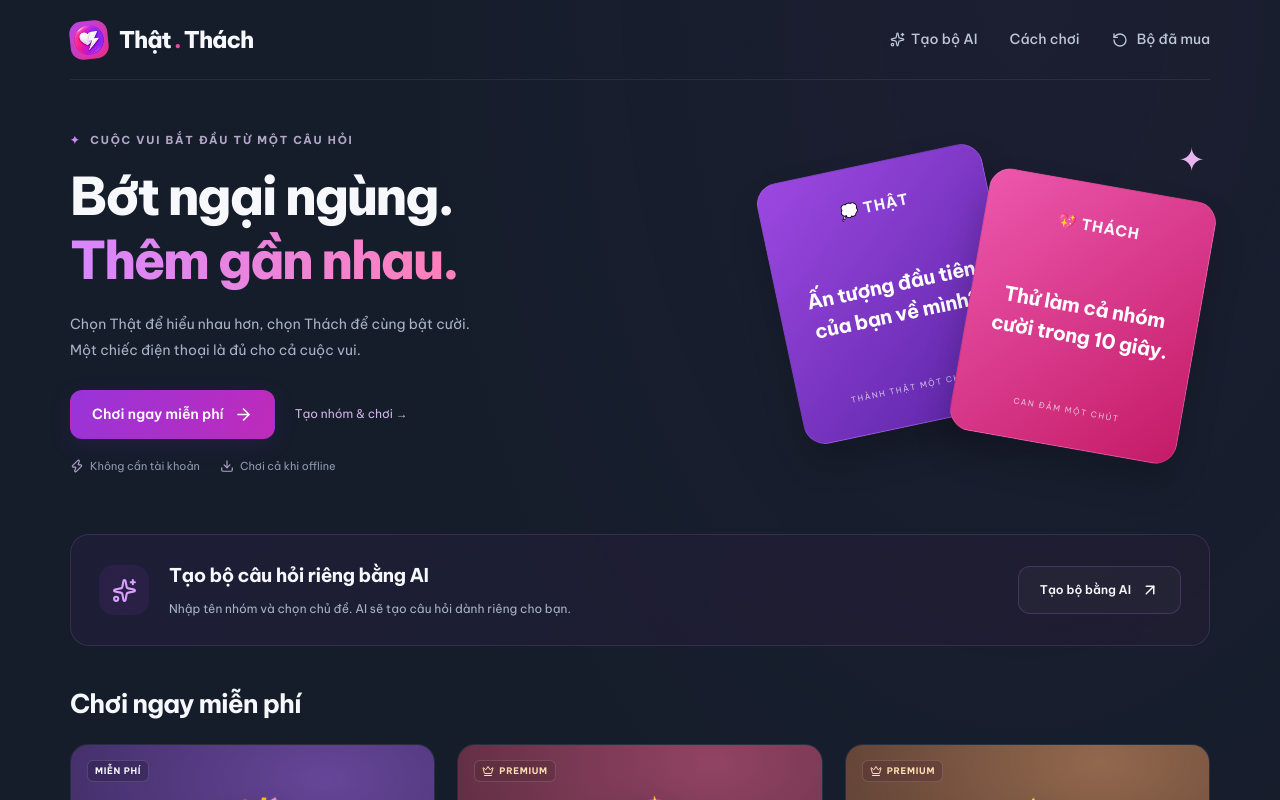
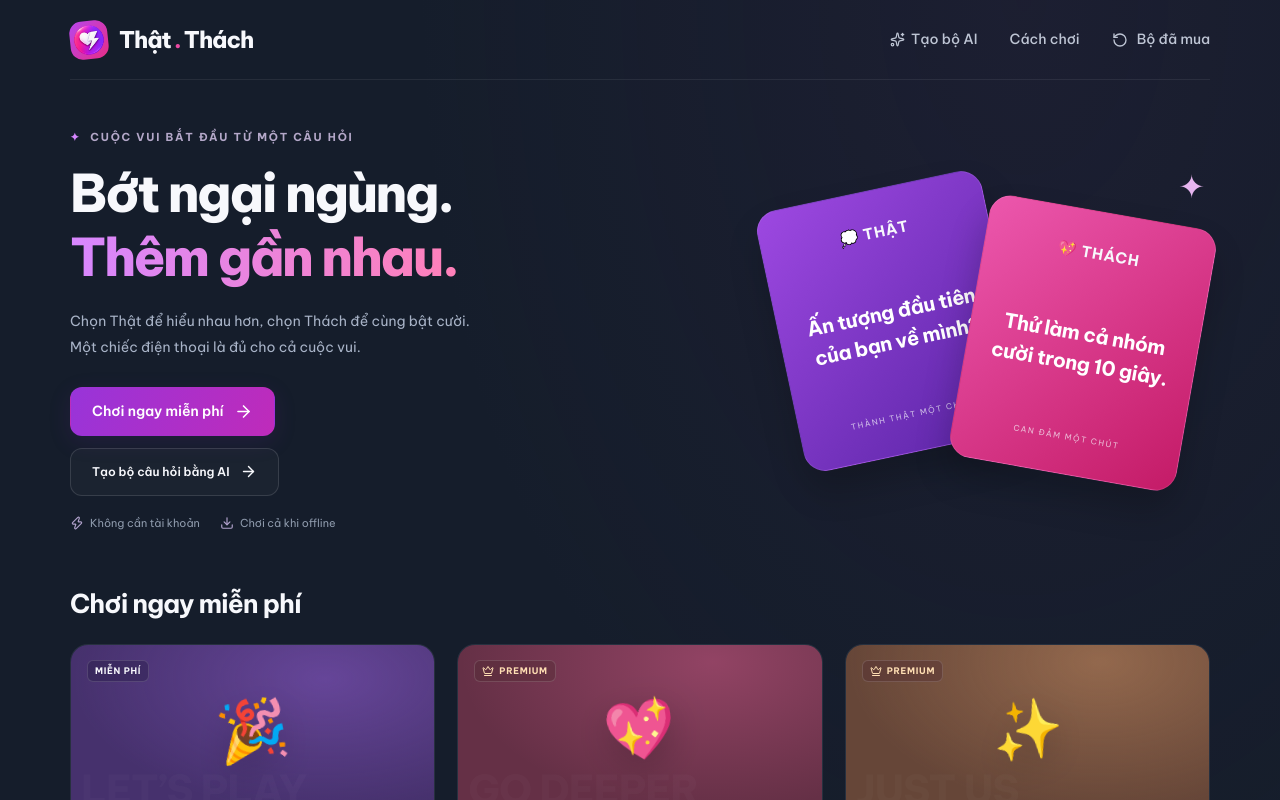
Before and after one commit to liemnguyenthanh/truthordaregame, a Next.js app: page /vi in a window 1280 px wide. Shown: the top 800 px of the page. Built offline with nearby package versions, Linux system fonts and the light colour scheme; no server answers.

Commit message:
Move AI builder action into hero

```diff
--- a/app/globals.css
+++ b/app/globals.css
@@ -1086,10 +1086,14 @@ summary:focus-visible {
 
 .intro-actions {
   display: flex;
-  align-items: center;
-  gap: 20px;
-  flex-wrap: wrap;
+  flex-direction: column;
+  align-items: flex-start;
+  gap: 12px;
 }
+.ai-start {
+  font-size: 12px;
+}
+
 .group-start {
   font-size: 12px;
   color: #d2b5e6;
--- a/app/vi/page.tsx
+++ b/app/vi/page.tsx
@@ -3,7 +3,6 @@ import { ArrowRight, Zap, Download, Heart } from 'lucide-react';
 import { SiteShell } from '@/components/site-shell';
 import { PackLibrary } from '@/components/pack-library';
 import { StructuredData } from '@/components/structured-data';
-import { AiInvitation } from '@/components/ai-invitation';
 import { getPacks } from '@/lib/content';
 import { pageMetadata, siteUrl } from '@/lib/seo';
 export const metadata = pageMetadata(
@@ -35,8 +34,9 @@ export default function Home() {
                 Chơi ngay miễn phí
                 <ArrowRight size={19} />
               </a>
-              <a className="group-start" href="/vi/choi/ban-be-khoi-dong?group=1">
-                Tạo nhóm & chơi →
+              <a className="button button-secondary ai-start" href="/vi/tao-bo-ai">
+                Tạo bộ câu hỏi bằng AI
+                <ArrowRight size={17} />
               </a>
             </div>
             <div className="intro-notes">
@@ -72,7 +72,6 @@ export default function Home() {
             <span className="floating-spark">✦</span>
           </div>
         </section>
-        <AiInvitation />
         <PackLibrary packs={packs} />
         <section className="how-strip">
           <div className="how-heart">
```
